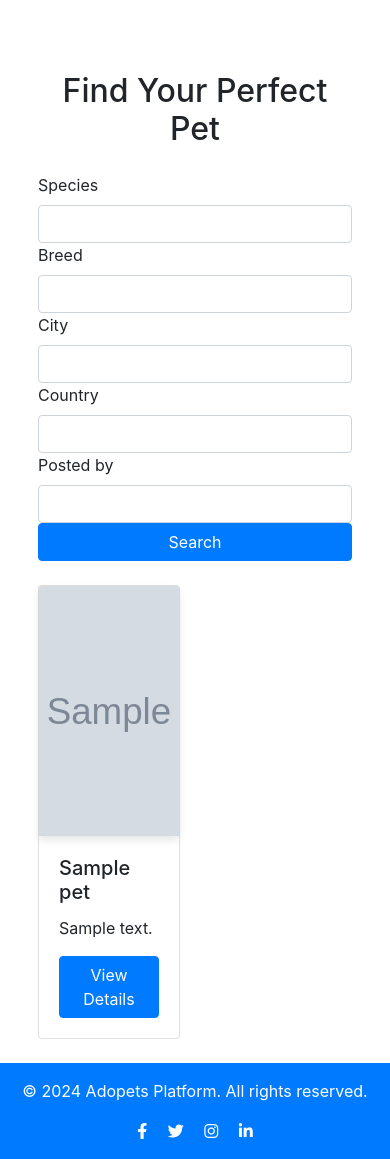
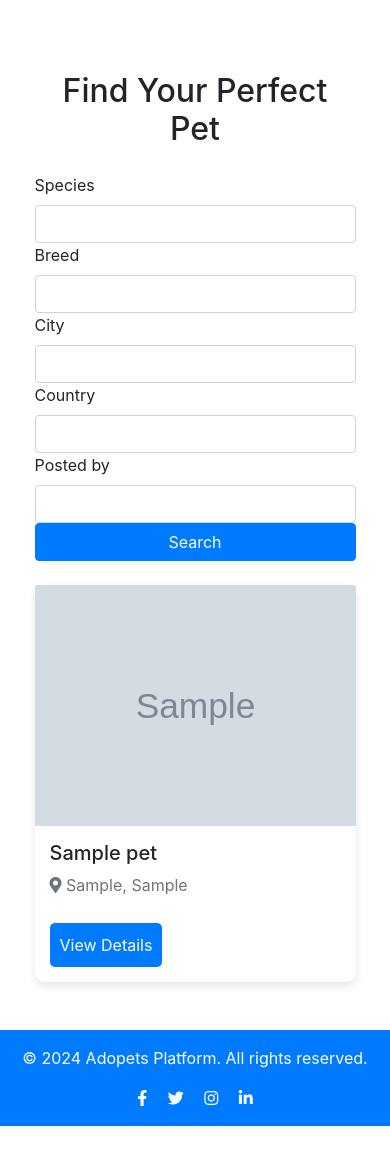
Before and after one commit to sahlaouiahmed/adopets_platform, a Django app: page / in a window 390 px wide. Shown: the part 136-1295 px from the top of the page. After the commit the page ends 1262 px from the top, so only its background shows below. Run offline with Django 4.2, Linux system fonts and the light colour scheme; tables that the repository leaves empty hold one stand-in row (values such as "Sample post"); grey boxes marked "Sample" are stand-in pictures; parts of the project's set-up code (start-up, migrations or seed data) failed here and were passed over; some libraries are stand-ins or nearby versions.

Commit message:
updating the home page code and adding some css code to make make images looks more responsive on mobile screen

```diff
--- a/adopets_platform/templates/adopets_platform/index.html
+++ b/adopets_platform/templates/adopets_platform/index.html
@@ -52,24 +52,19 @@
             </div>
         </div>
     </form>
-    <div class="text-center mt-4">
-    </div>
-    <div class="row mt-4">
+    <div class="grid-container mt-4">
         {% for pet in pets %}
-        <div class="col-6 col-md-4 mb-4">
-            <div class="card h-100 d-flex flex-column">
-                <img src="{{ pet.photo.url }}" class="card-img-top img-fluid" alt="{{ pet.name }}" style="height: 250px; object-fit: cover; box-shadow: 0 4px 8px rgba(0, 0, 0, 0.1);">
-                <div class="card-body flex-grow-1 d-flex flex-column justify-content-between">
-                    <div>
-                        <h5 class="card-title">{{ pet.name }}</h5>
-                        <p class="card-text">{{ pet.description }}</p>
-                        <a href="{% url 'pet_detail' pet.id %}" class="btn btn-primary card-button-bottom-left">View Details</a>
-                    </div>
-                </div>
+        <div class="card">
+            <img src="{{ pet.photo.url }}" class="card-img-top img-fluid" alt="{{ pet.name }}">
+            <div class="card-body">
+                <h5 class="card-title">{{ pet.name }}</h5>
+                <p class="card-text"><i class="fas fa-map-marker-alt"></i> {{ pet.city }}, {{ pet.country }}</p>
+                <a href="{% url 'pet_detail' pet.id %}" class="card-button-bottom-left">View Details</a>
             </div>
         </div>
         {% endfor %}
     </div>
 </div>
-
+<br>
+<br>
 {% endblock %}
--- a/static/css/styles.css
+++ b/static/css/styles.css
@@ -1,29 +1,52 @@
-.page-container {
-    width: 98%;
-    margin: 0 auto;
+.grid-container {
+    display: grid;
+    grid-template-columns: repeat(auto-fit, minmax(250px, 1fr));
+    gap: 20px;
 }
 
-
-.card-img-top {
-    height: 200px;
-    object-fit: cover;
+.card {
+    border: none;
+    border-radius: 10px;
+    box-shadow: 0 4px 8px rgba(0, 0, 0, 0.1);
+    transition: transform 0.3s, box-shadow 0.3s;
 }
 
-.card-button-bottom-right {
-    position: absolute;
-    bottom: 10px;
-    right: 10px;
-    width: 25%;
-    font-size: 0.75rem;
-    padding: 0.3rem 0.6rem;
-    white-space: nowrap;
-    text-align: center;
+.card:hover {
+    transform: translateY(-10px);
+    box-shadow: 0 12px 24px rgba(0, 0, 0, 0.2);
 }
 
-.pet-details-img {
-    width: 100%;
-    height: auto;  /* Maintain aspect ratio */
-    max-height: 500px;  /* Add a max height to prevent overly large images */
-    object-fit: cover;
+.card-body {
+    padding: 15px;
+    display: flex;
+    flex-direction: column;
+    justify-content: space-between;
+}
+
+.card-title {
+    font-size: 1.25rem;
+    margin-bottom: 0.5rem;
+}
+
+.card-text {
+    font-size: 1rem;
+    color: #6c757d;
+}
+
+.card-button-bottom-left {
+    margin-top: 10px;
+    background-color: #007bff;
+    color: #fff;
+    padding: 10px;
+    text-decoration: none;
     border-radius: 5px;
+    transition: background-color 0.3s, color 0.3s, transform 0.3s;
+    align-self: flex-start;
 }
+
+.card-button-bottom-left:hover {
+    background-color: #28a745; /* Green color */
+    color: #fff; /* White text */
+    transform: scale(1.05);
+    text-decoration: none; /* Ensure no underline */
+}
```
Also changed, not shown: static/images/pet_photos/Bengalcat_MmQBSUd.jpg (added), static/images/pet_photos/British_Shorthair_lMS8u61.jpg (added), static/images/pet_photos/British_Shorthair_ycHMizK.jpg (added), static/images/pet_photos/Bubbles_Er6Ay7N.jpg (added), static/images/pet_photos/Bubbles_pRxfcto.jpg (added), static/images/pet_photos/Bulldog_Nt3HKyp.jpg (added), static/images/pet_photos/Chihuahua-dog_wHTn5V4.png (added), static/images/pet_photos/Dachshund.png (added), static/images/pet_photos/German_Shepherd.png (added), static/images/pet_photos/Golden-Retriever.png (added), static/images/pet_photos/Labrador_JFIlcAq.jpg (added), static/images/pet_photos/Maine_Coon_IhHQl6G.jpg (added), static/images/pet_photos/Persiancat_IousH0l.jpg (added), static/images/pet_photos/Poodle-dog_RCCLKwe.jpg (added), 4 more files.
